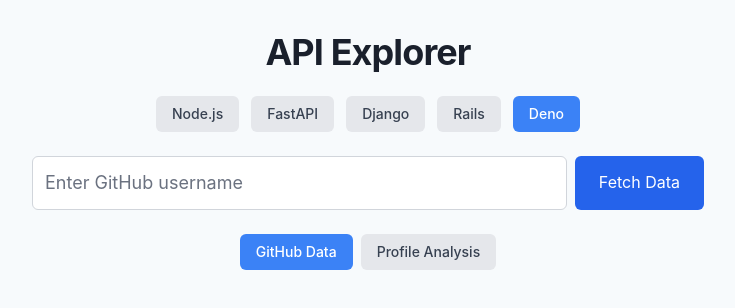
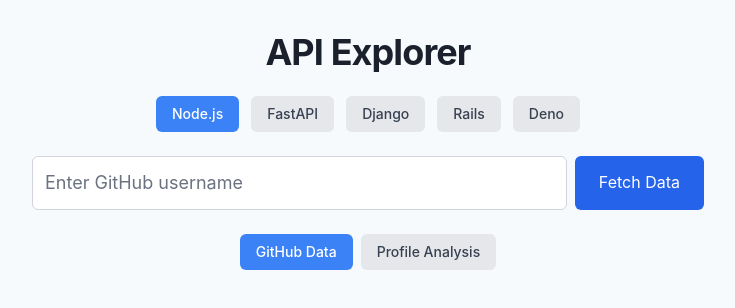
Before and after one commit to jpetrucci49/api-explorer-frontend, a Next.js app: page / in a window 1280 px wide. Shown: the top 308 px of the page, without its empty margins (272-1007 px from the left). Built offline with nearby package versions, Linux system fonts and the light colour scheme.

Commit message:
Remove server block for previously unimplemented /analyze routes

```diff
--- a/src/app/page.tsx
+++ b/src/app/page.tsx
@@ -17,7 +17,7 @@
 
   type BackendId = typeof backends[number]["id"];
 
-  const [backend, setBackend] = useState<BackendId>("deno");
+  const [backend, setBackend] = useState<BackendId>("node");
   const [username, setUsername] = useState("");
   const [endpoint, setEndpoint] = useState<Endpoints>("github");
   const [githubData, setGithubData] = useState<GitHubUser | null>(null);
@@ -34,10 +34,6 @@
       setGithubData(null);
       setAnalysisData(null);
       setCacheStatus(null);
-
-      if (targetBackend !== "deno" && targetBackend !== "node" && targetBackend !== "fastapi" && targetEndpoint === "analyze") {
-        throw new Error("The analyze endpoint is only available on Deno, Node and fastapi for now—stay tuned!");
-      }
 
       const res = await fetch(`${selectedBackend.url}/${targetEndpoint}?username=${fetchUsername}`);
       if (!res.ok) {
```
